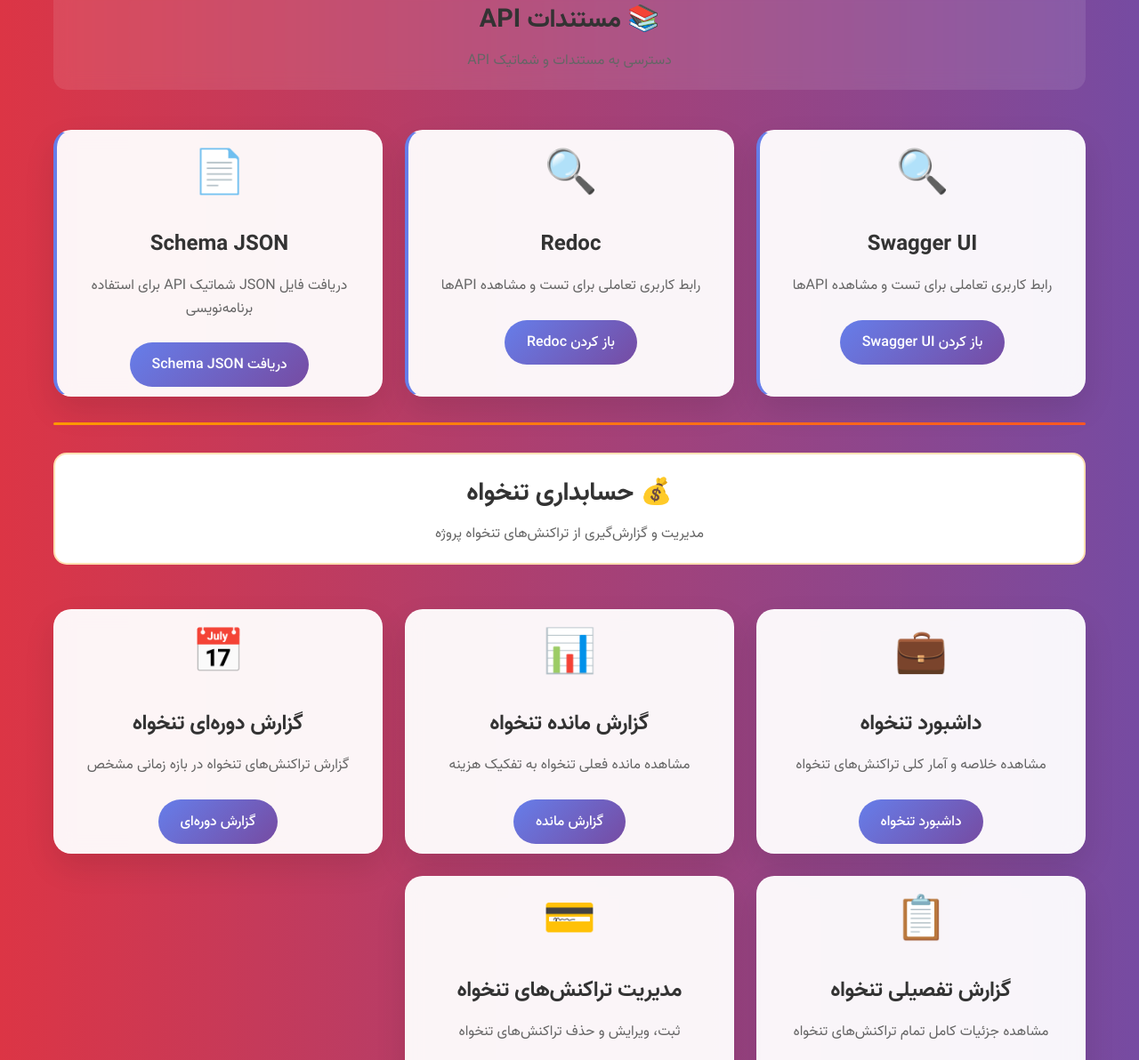
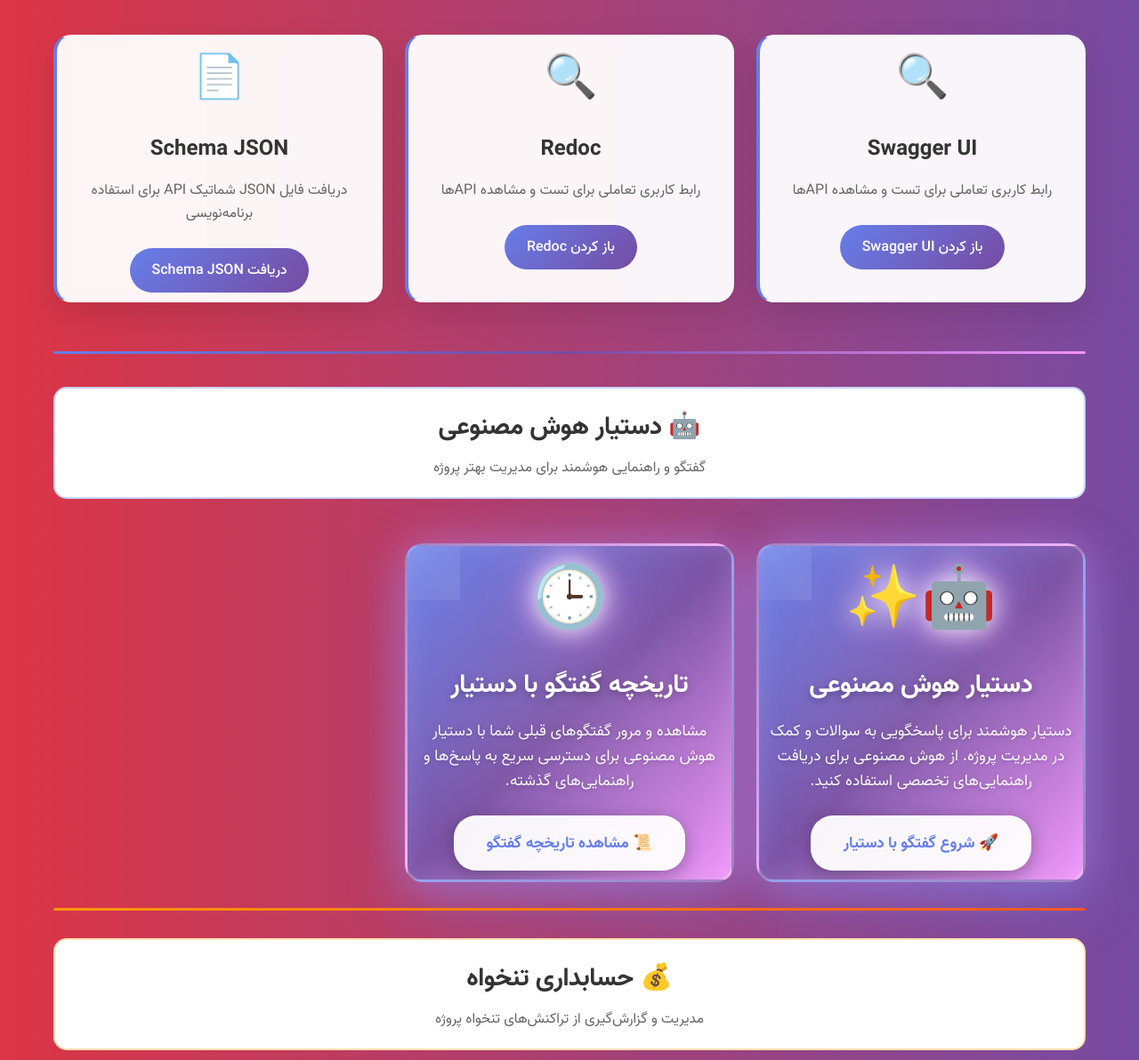
Before and after one commit to alamalhoda/construction_project, a Django app: page /user-dashboard/ in a window 1280 px wide. Shown: the part 1845-3037 px from the top of the page at 89% size. Run offline with Django 4.2, Linux system fonts and the light colour scheme; the visitor is signed in with stand-in values (Sample User, id 1); parts of the project's set-up code (start-up, migrations or seed data) failed here and were passed over.

Commit message:
به‌روزرسانی طراحی و محتوای داشبورد کاربری و تاریخچه چت: تغییر رنگ پس‌زمینه و سایه در chat_history.html، افزودن لینک به داشبورد کاربری و ایجاد بخش جدید برای دستیار هوش مصنوعی در user_dashboard.html. هدف: بهبود تجربه کاربری و دسترسی به امکانات دستیار هوش مصنوعی.

```diff
--- a/dashboard/view/user_dashboard.html
+++ b/dashboard/view/user_dashboard.html
@@ -273,7 +273,6 @@
         margin-bottom: 25px;
     }
 
-
     .dashboard-card.petty-cash-card {
         position: relative;
     }
@@ -298,6 +297,31 @@
 
     .dashboard-card.petty-cash-card .card-btn:hover {
         box-shadow: 0 8px 25px rgba(255, 152, 0, 0.4);
+    }
+
+    /* استایل مخصوص بخش دستیار هوش مصنوعی */
+    .ai-assistant-section {
+        grid-column: 1 / -1;
+        margin-top: 30px;
+        padding-top: 10px;
+        position: relative;
+    }
+
+    .ai-assistant-section-border {
+        position: absolute;
+        top: 0;
+        right: 0;
+        left: 0;
+        height: 3px;
+        background: linear-gradient(90deg, #667eea 0%, #764ba2 50%, #f093fb 100%);
+        border-radius: 3px;
+    }
+
+    .section-header.ai-assistant-header {
+        grid-column: 1 / -1;
+        background: white;
+        border: 2px solid rgba(102, 126, 234, 0.35);
+        margin-bottom: 25px;
     }
 
     /* استایل مخصوص کارت دستیار هوش مصنوعی */
@@ -499,18 +523,6 @@
                 <p>دسترسی کامل به تمام بخش‌های سیستم</p>
             </div>
 
-            <!-- کارت ویژه دستیار هوش مصنوعی -->
-            <div class="dashboard-card ai-assistant-card">
-                <span class="card-icon">🤖✨</span>
-                <h3 class="card-title">دستیار هوش مصنوعی</h3>
-                <p class="card-description">
-                    دستیار هوشمند برای پاسخگویی به سوالات و کمک در مدیریت پروژه. از هوش مصنوعی برای دریافت راهنمایی‌های تخصصی استفاده کنید.
-                </p>
-                <a href="/assistant/chat/" class="card-btn">
-                    🚀 شروع گفتگو با دستیار
-                </a>
-            </div>
-
             <div class="dashboard-card admin-card">
                 <span class="card-icon">📋 <!-- <i class="fas fa-project-diagram" style="margin-right: 10px;"></i> --></span>
                 <h3 class="card-title">مدیریت پروژه‌ها</h3>
@@ -669,6 +681,40 @@
                                 دریافت Schema JSON
                             </a>
                         </div>
+
+            <!-- بخش دستیار هوش مصنوعی -->
+            <div class="ai-assistant-section">
+                <div class="ai-assistant-section-border"></div>
+                <div class="section-header ai-assistant-header">
+                    <h2>🤖 دستیار هوش مصنوعی</h2>
+                    <p>گفتگو و راهنمایی هوشمند برای مدیریت بهتر پروژه</p>
+                </div>
+            </div>
+
+            <!-- کارت ویژه دستیار هوش مصنوعی -->
+            <div class="dashboard-card ai-assistant-card">
+                <span class="card-icon">🤖✨</span>
+                <h3 class="card-title">دستیار هوش مصنوعی</h3>
+                <p class="card-description">
+                    دستیار هوشمند برای پاسخگویی به سوالات و کمک در مدیریت پروژه. از هوش مصنوعی برای دریافت راهنمایی‌های تخصصی استفاده کنید.
+                </p>
+                <a href="/assistant/chat/" class="card-btn">
+                    🚀 شروع گفتگو با دستیار
+                </a>
+            </div>
+
+            <!-- کارت تاریخچه گفتگو با دستیار -->
+            <div class="dashboard-card ai-assistant-card">
+                <span class="card-icon">🕒</span>
+                <h3 class="card-title">تاریخچه گفتگو با دستیار</h3>
+                <p class="card-description">
+                    مشاهده و مرور گفتگوهای قبلی شما با دستیار هوش مصنوعی برای دسترسی سریع به پاسخ‌ها و راهنمایی‌های گذشته.
+                </p>
+                <a href="/assistant/history/" class="card-btn">
+                    📜 مشاهده تاریخچه گفتگو
+                </a>
+            </div>
+
             <!-- بخش حسابداری تنخواه -->
             <div class="petty-cash-section">
                 <div class="petty-cash-section-border"></div>
@@ -740,18 +786,6 @@
                 <h2>👥 ابزارهای کاربری</h2>
                 <p>دسترسی به بخش‌های کاربران نهایی</p>
             </div>
-
- <!-- کارت ویژه دستیار هوش مصنوعی -->
- <div class="dashboard-card ai-assistant-card">
-    <span class="card-icon">🤖✨</span>
-    <h3 class="card-title">دستیار هوش مصنوعی</h3>
-    <p class="card-description">
-        دستیار هوشمند برای پاسخگویی به سوالات و کمک در مدیریت پروژه. از هوش مصنوعی برای دریافت راهنمایی‌های تخصصی استفاده کنید.
-    </p>
-    <a href="/assistant/chat/" class="card-btn">
-        🚀 شروع گفتگو با دستیار
-    </a>
-</div>
 
             <div class="dashboard-card">
                 <span class="card-icon">🏗️ <!-- <i class="fas fa-project-diagram" style="margin-right: 10px;"></i> --></span>
@@ -883,6 +917,39 @@
                 </a>
             </div>
 
+            <!-- بخش دستیار هوش مصنوعی -->
+            <div class="ai-assistant-section">
+                <div class="ai-assistant-section-border"></div>
+                <div class="section-header ai-assistant-header">
+                    <h2>🤖 دستیار هوش مصنوعی</h2>
+                    <p>گفتگو و راهنمایی هوشمند برای مدیریت بهتر پروژه</p>
+                </div>
+            </div>
+
+            <!-- کارت ویژه دستیار هوش مصنوعی -->
+            <div class="dashboard-card ai-assistant-card">
+                <span class="card-icon">🤖✨</span>
+                <h3 class="card-title">دستیار هوش مصنوعی</h3>
+                <p class="card-description">
+                    دستیار هوشمند برای پاسخگویی به سوالات و کمک در مدیریت پروژه. از هوش مصنوعی برای دریافت راهنمایی‌های تخصصی استفاده کنید.
+                </p>
+                <a href="/assistant/chat/" class="card-btn">
+                    🚀 شروع گفتگو با دستیار
+                </a>
+            </div>
+
+            <!-- کارت تاریخچه گفتگو با دستیار -->
+            <div class="dashboard-card ai-assistant-card">
+                <span class="card-icon">🕒</span>
+                <h3 class="card-title">تاریخچه گفتگو با دستیار</h3>
+                <p class="card-description">
+                    مشاهده و مرور گفتگوهای قبلی شما با دستیار هوش مصنوعی برای دسترسی سریع به پاسخ‌ها و راهنمایی‌های گذشته.
+                </p>
+                <a href="/assistant/history/" class="card-btn">
+                    📜 مشاهده تاریخچه گفتگو
+                </a>
+            </div>
+
             <!-- بخش حسابداری تنخواه -->
             <div class="petty-cash-section">
                 <div class="petty-cash-section-border"></div>
```
Also changed, not shown: assistant/templates/assistant/chat_history.html (+6 -2 lines).
